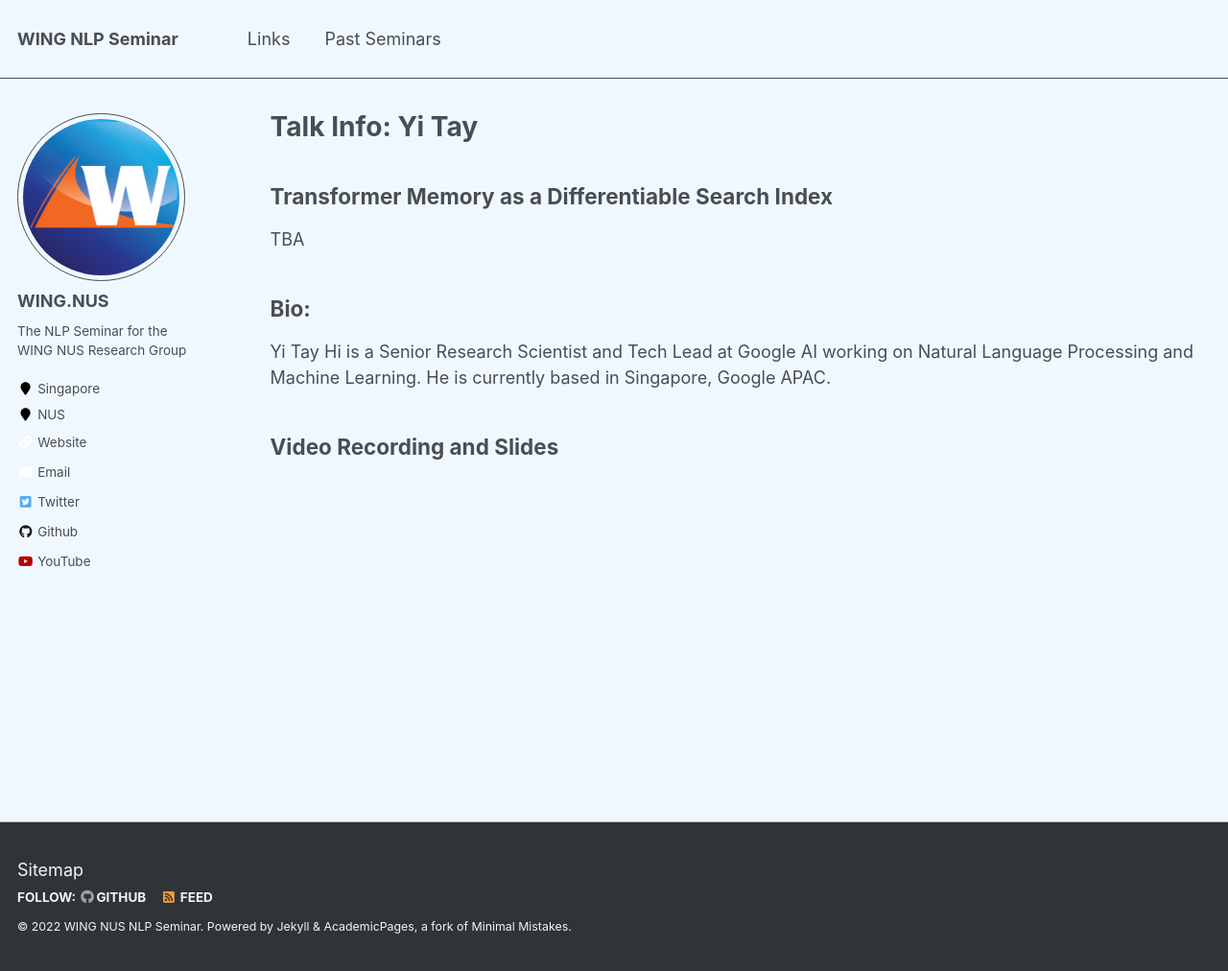
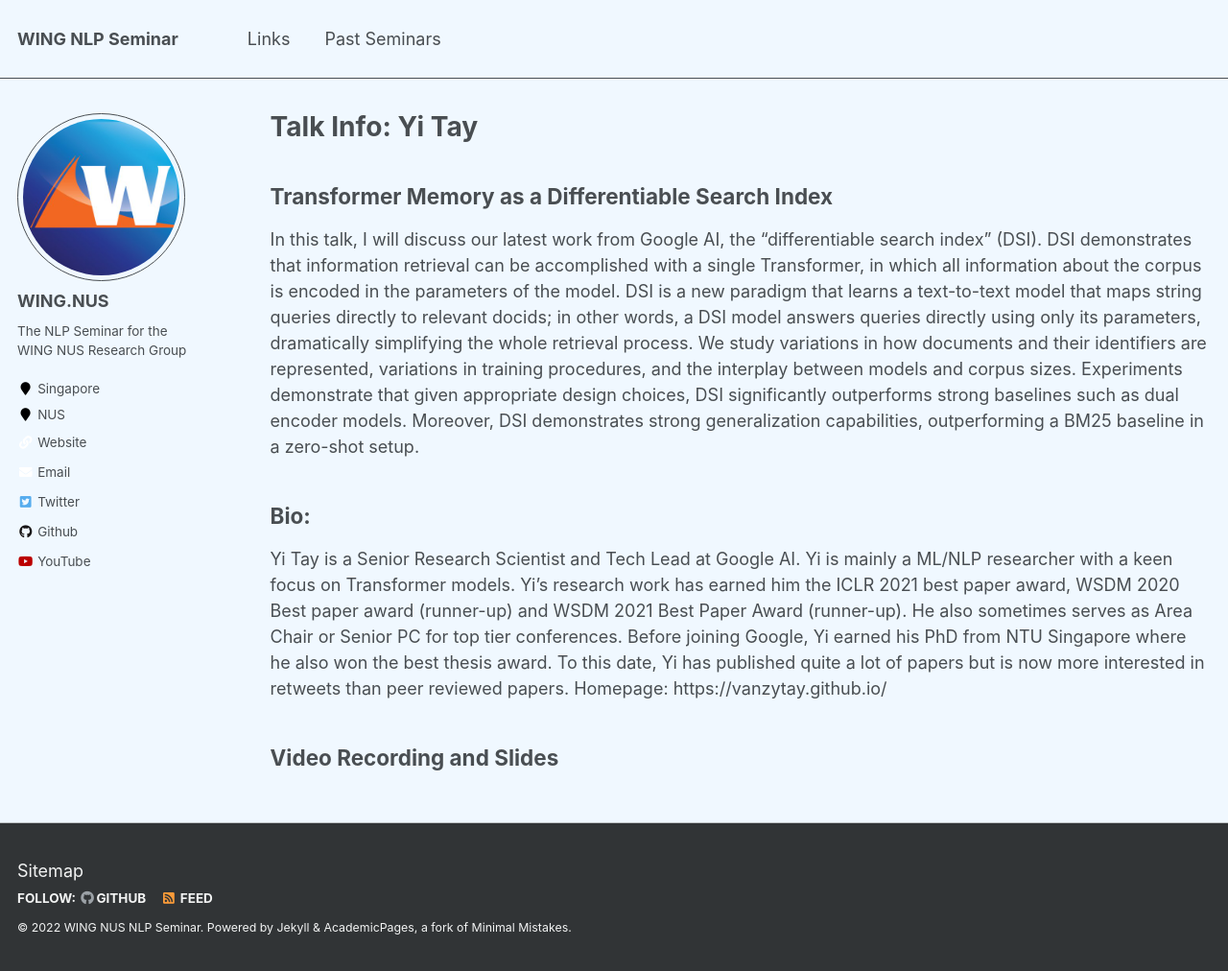
Before and after one commit to WING-NUS/nlp-seminar, a Jekyll site: the page built from _pages/speaker-yi_tay.md, in a window 1280 px wide and 1012 px high. Shown: the whole window at 96% size. Built offline with Jekyll 4.4.1, drawn with Linux system fonts in a browser that asks for light colours.

Commit message:
Update to Yi Tay's page

```diff
--- a/_pages/speaker-yi_tay.md
+++ b/_pages/speaker-yi_tay.md
@@ -7,11 +7,11 @@ author_profile: true
 
 ## Transformer Memory as a Differentiable Search Index
 
-TBA
+In this talk, I will discuss our latest work from Google AI, the "differentiable search index" (DSI). DSI demonstrates that information retrieval can be accomplished with a single Transformer, in which all information about the corpus is encoded in the parameters of the model. DSI is a new paradigm that learns a text-to-text model that maps string queries directly to relevant docids; in other words, a DSI model answers queries directly using only its parameters, dramatically simplifying the whole retrieval process. We study variations in how documents and their identifiers are represented, variations in training procedures, and the interplay between models and corpus sizes. Experiments demonstrate that given appropriate design choices, DSI significantly outperforms strong baselines such as dual encoder models. Moreover, DSI demonstrates strong generalization capabilities, outperforming a BM25 baseline in a zero-shot setup.
 
 ## Bio:
 
-Yi Tay Hi is a Senior Research Scientist and Tech Lead at Google AI working on Natural Language Processing and Machine Learning. He is currently based in Singapore, Google APAC.
+Yi Tay is a Senior Research Scientist and Tech Lead at Google AI. Yi is mainly a ML/NLP researcher with a keen focus on Transformer models. Yi's research work has earned him the ICLR 2021 best paper award, WSDM 2020 Best paper award (runner-up) and WSDM 2021 Best Paper Award (runner-up). He also sometimes serves as Area Chair or Senior PC for top tier conferences. Before joining Google, Yi earned his PhD from NTU Singapore where he also won the best thesis award. To this date, Yi has published quite a lot of papers but is now more interested in retweets than peer reviewed papers. Homepage: https://vanzytay.github.io/
 
 ## Video Recording and Slides
 
```
